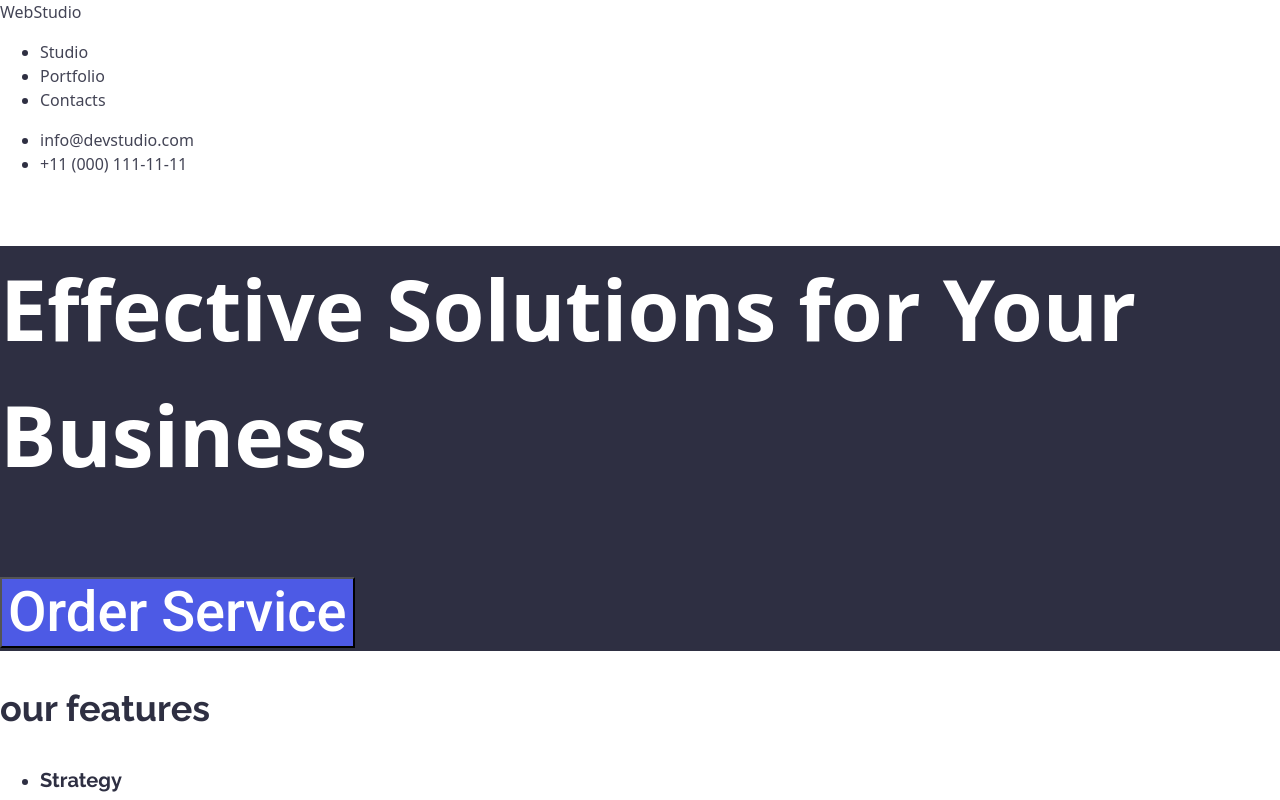
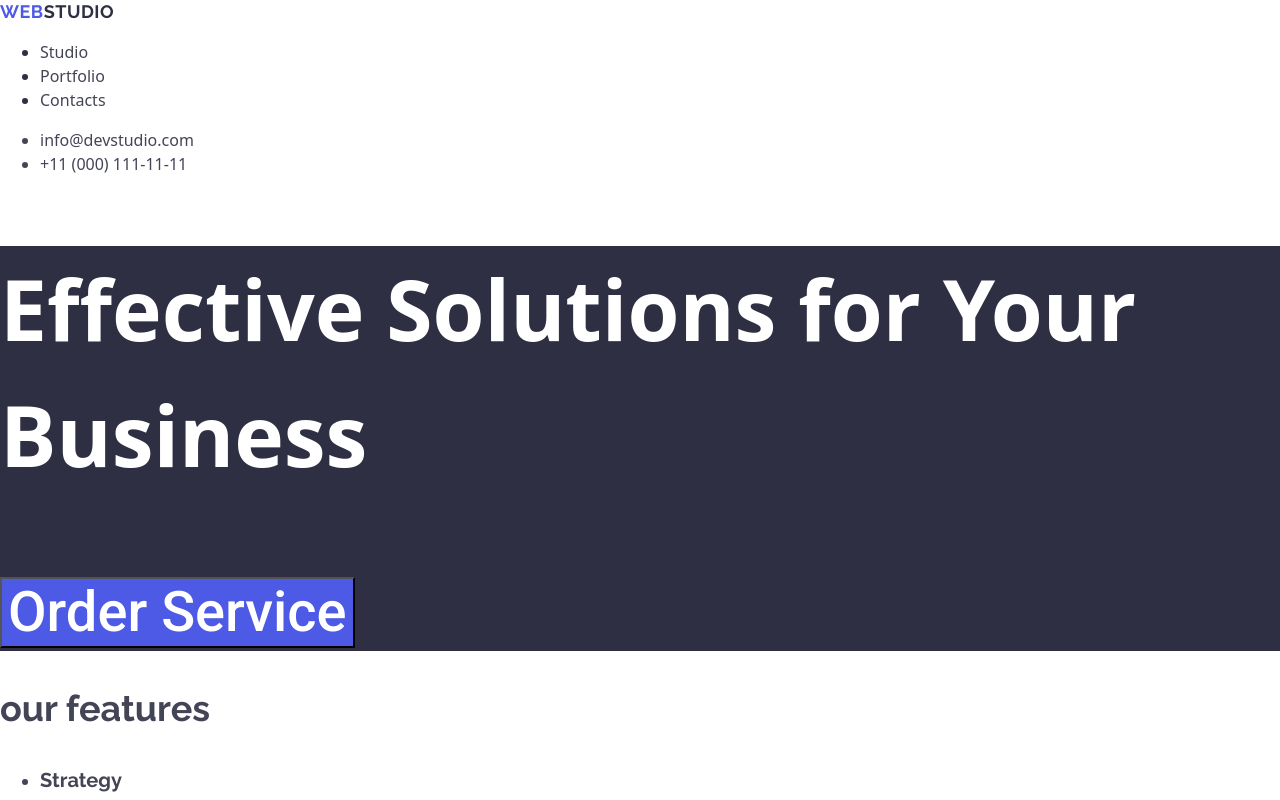
Before and after one commit to neanwol/goit-markup-hw-02, a plain HTML site: page index.html in a window 1280 px wide. Shown: the top 800 px of the page. Drawn offline with nearby package versions, Linux system fonts and the light colour scheme.

Commit message:
added google

```diff
--- a/css/styles.css
+++ b/css/styles.css
@@ -1,6 +1,7 @@
 body {
     font-family: "Roboto" sans-serif;
-    color: #2E2F42;
+    color: #434455;
+    background-color: #FFFFFF;
     font-size: 16px;
     line-height: 1.5;
     font-weight: 400;
@@ -34,7 +35,18 @@ footer {
 }
 
 .logo {
-    color:#F4F4FD ;
+    font-family: "Raleway", sans-serif;
+    font-weight: 700;
+    font-size: 18px;
+    line-height: 1.17;
+    letter-spacing: 0.03em;
+    text-transform: uppercase;
+    color: #4d5ae5;
+    text-decoration: none;
+}
+
+.logo-accent {
+    color: #2e2f42;
 }
 
 h2 {
--- a/index.html
+++ b/index.html
@@ -16,7 +16,9 @@
 <body>
     <header class="header">
         <nav class="nav">
-       <a href="./index.html" class="link">WebStudio</a>
+    <a href="./index.html" class="logo">
+        Web<span class="logo-accent">Studio</span>
+    </a>
 
             <ul class="nav">
         <li><a href="" class="link">Studio</a></li>
```
